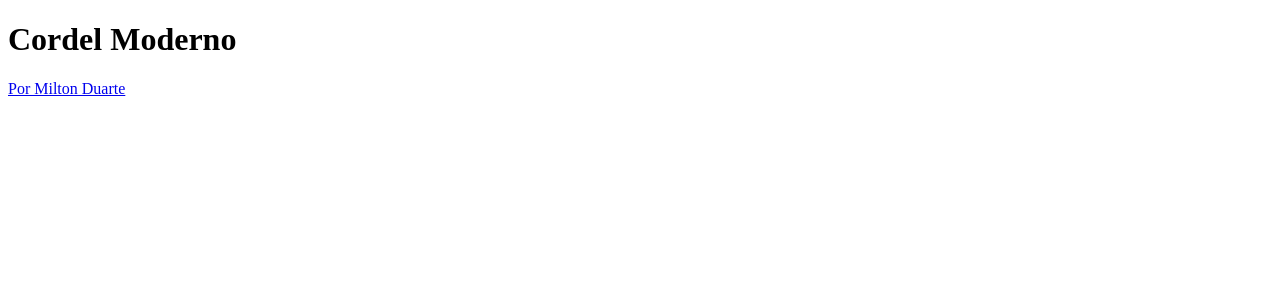
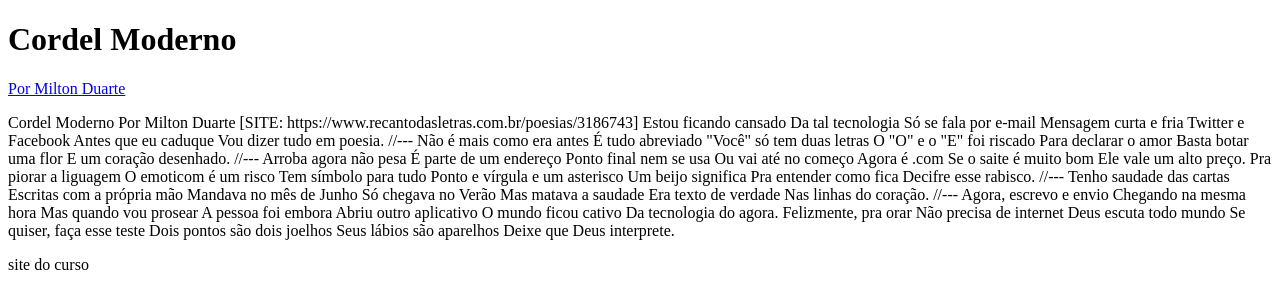
Before and after one commit to FabricioXIII/HTML-CSS, a plain HTML site: page DESAFIO/desafio 12/desafio.html in a window 1280 px wide. Drawn offline with Linux system fonts and the light colour scheme.

Commit message:
desafio 12

```diff
--- a/DESAFIO/desafio 12/desafio.html
+++ b/DESAFIO/desafio 12/desafio.html
@@ -8,9 +8,85 @@
 
 <body>
     <header>
+
         <h1>Cordel Moderno</h1>
-        <a href="https://www.recantodasletras.com.br/poesias/3186743">Por Milton Duarte</a>
+        <p>
+            <a href="https://www.recantodasletras.com.br/poesias/3186743" target="_blank">Por Milton Duarte</a>
+        </p>
+
     </header>
+
+        Cordel Moderno
+        Por Milton Duarte
+        [SITE: https://www.recantodasletras.com.br/poesias/3186743]
+
+        Estou ficando cansado
+        Da tal tecnologia
+        Só se fala por e-mail
+        Mensagem curta e fria
+        Twitter e Facebook
+        Antes que eu caduque
+        Vou dizer tudo em poesia.
+
+        //---
+
+        Não é mais como era antes
+        É tudo abreviado
+        "Você" só tem duas letras
+        O "O" e o "E" foi riscado
+        Para declarar o amor
+        Basta botar uma flor
+        E um coração desenhado.
+
+        //---
+
+        Arroba agora não pesa
+        É parte de um endereço
+        Ponto final nem se usa
+        Ou vai até no começo
+        Agora é .com
+        Se o saite é muito bom
+        Ele vale um alto preço.
+
+        Pra piorar a liguagem
+        O emoticom é um risco
+        Tem símbolo para tudo
+        Ponto e vírgula e um asterisco
+        Um beijo significa
+        Pra entender como fica
+        Decifre esse rabisco.
+
+        //---
+
+        Tenho saudade das cartas
+        Escritas com a própria mão
+        Mandava no mês de Junho
+        Só chegava no Verão
+        Mas matava a saudade
+        Era texto de verdade
+        Nas linhas do coração.
+
+        //---
+
+        Agora, escrevo e envio
+        Chegando na mesma hora
+        Mas quando vou prosear
+        A pessoa foi embora
+        Abriu outro aplicativo
+        O mundo ficou cativo
+        Da tecnologia do agora.
+
+        Felizmente, pra orar
+        Não precisa de internet
+        Deus escuta todo mundo
+        Se quiser, faça esse teste
+        Dois pontos são dois joelhos
+        Seus lábios são aparelhos
+        Deixe que Deus interprete.
+
+        <footer>
+            <p>site do curso</p>
+        </footer>
 
 </body>
 </html>
```
